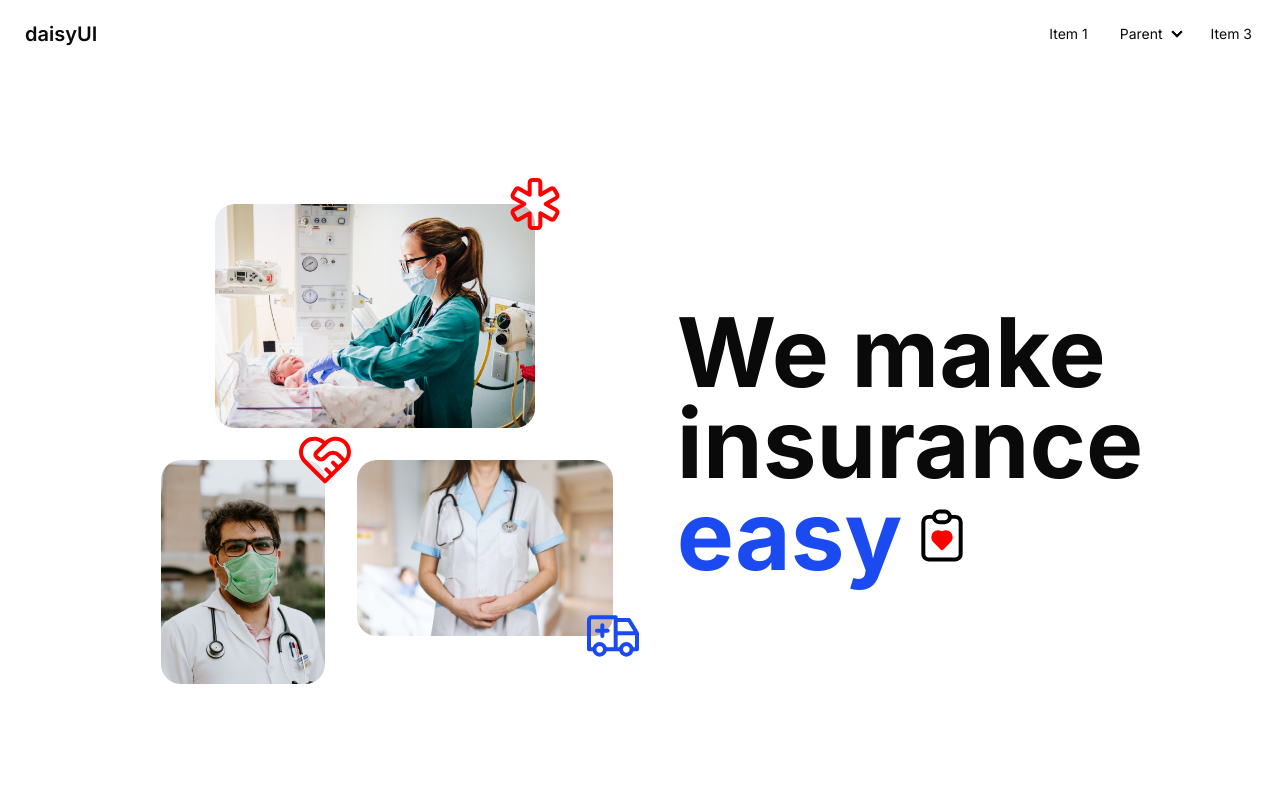
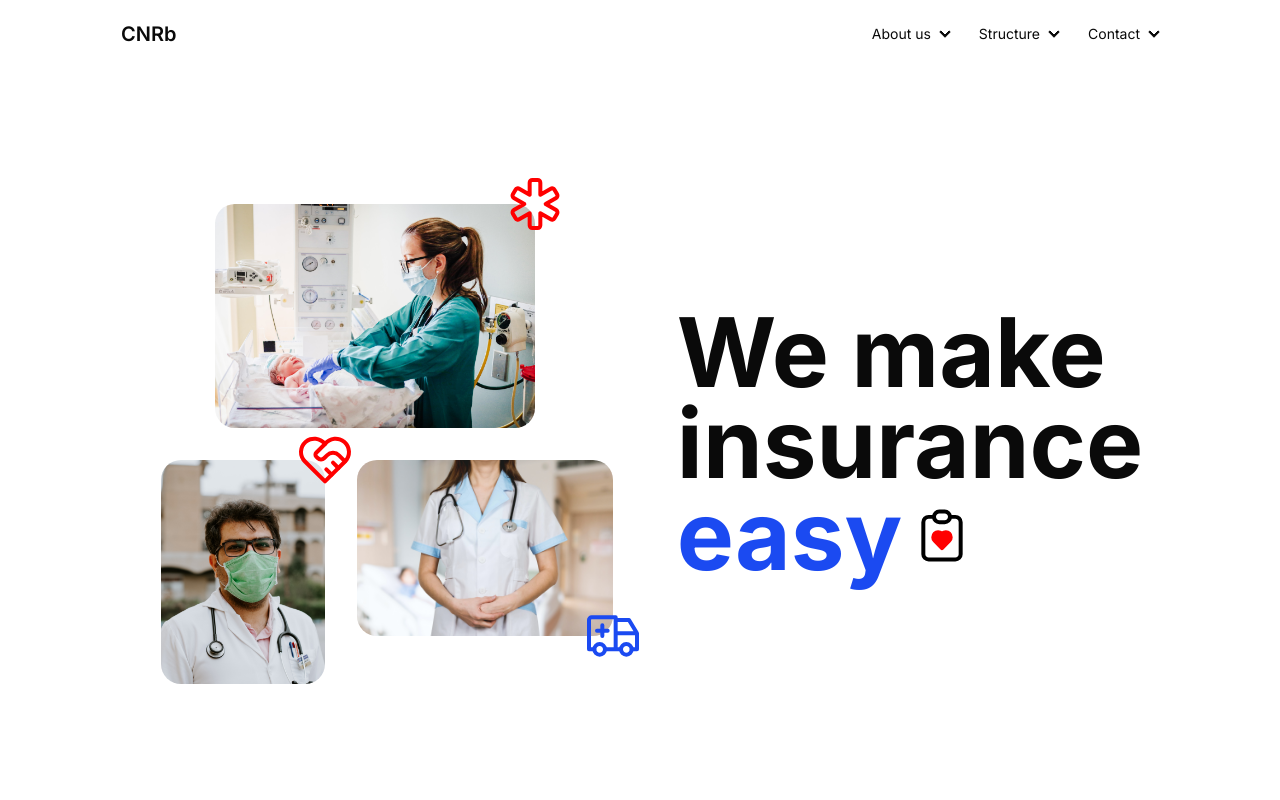
Before and after one commit to faun3/cnas-frontend-rebuild, a Next.js app: page / in a window 1280 px wide. Shown: the top 800 px of the page. Built offline with nearby package versions, Linux system fonts and the light colour scheme.

Commit message:
feat: add correct navbar content

```diff
--- a/app/layout.tsx
+++ b/app/layout.tsx
@@ -19,7 +19,11 @@ export default function RootLayout({
   return (
     <html lang="en">
       <body className={`${inter.className}`}>
-        <DaisyNav />
+        <div className="w-full flex justify-center">
+          <div className="w-[85%]">
+            <DaisyNav />
+          </div>
+        </div>
         <div className="lg:w-[1120px] md:w-[calc(836px-64px)] mx-auto">
           {children}
         </div>
--- a/components/DaisyNav.tsx
+++ b/components/DaisyNav.tsx
@@ -19,26 +19,6 @@ const DaisyNav = () => {
       ],
     },
     {
-      sectionTitle: "Public information",
-      subsections: [
-        "Budget",
-        "Contracts",
-        "Reports",
-        "Minutes",
-        "Agreements",
-        "Publications",
-        "Press Releases",
-        "News",
-        "Events",
-        "FAQs",
-        "Transparency Portal",
-      ],
-    },
-    {
-      sectionTitle: "Legislation",
-      subsections: ["In Romania", "In the EU"],
-    },
-    {
       sectionTitle: "Contact",
       subsections: [
         "Contact Us",
@@ -48,13 +28,12 @@ const DaisyNav = () => {
         "Phone numbers",
         "Public",
         "Open to public",
-        "Hearings with medical service providers",
         "Data safety",
       ],
     },
   ];
   return (
-    <div className="navbar bg-base-100">
+    <div className="navbar bg-base-100 justify-between">
       <div className="navbar-start">
         <div className="dropdown">
           <label
@@ -77,48 +56,48 @@ const DaisyNav = () => {
           <ul
             tabIndex={0}
             className="menu menu-sm dropdown-content mt-3 z-[1] p-2 shadow bg-base-100 rounded-box w-52">
-            <li>
-              <a>Item 1</a>
-            </li>
-            <li>
-              <a>Parent</a>
-              <ul className="p-2">
-                <li>
-                  <a>Submenu 1</a>
+            {navLinksObject.map((link, idx) => {
+              return (
+                <li key={idx}>
+                  <details>
+                    <summary>{link.sectionTitle}</summary>
+                    <ul>
+                      {link.subsections.map((subsection, ssIdx) => {
+                        return (
+                          <li key={ssIdx}>
+                            <a>{subsection}</a>
+                          </li>
+                        );
+                      })}
+                    </ul>
+                  </details>
                 </li>
-                <li>
-                  <a>Submenu 2</a>
-                </li>
-              </ul>
-            </li>
-            <li>
-              <a>Item 3</a>
-            </li>
+              );
+            })}
           </ul>
         </div>
-        <a className="btn btn-ghost normal-case text-xl">daisyUI</a>
+        <a className="btn btn-ghost normal-case text-xl">CNRb</a>
       </div>
-      <div className="navbar-end hidden lg:flex">
+      <div className="navbar-end hidden lg:flex lg:flex-nowrap">
         <ul className="menu menu-horizontal px-1">
-          <li>
-            <a>Item 1</a>
-          </li>
-          <li tabIndex={0}>
-            <details>
-              <summary>Parent</summary>
-              <ul className="p-2">
-                <li>
-                  <a>Submenu 1</a>
-                </li>
-                <li>
-                  <a>Submenu 2</a>
-                </li>
-              </ul>
-            </details>
-          </li>
-          <li>
-            <a>Item 3</a>
-          </li>
+          {navLinksObject.map((link, idx) => {
+            return (
+              <li key={idx}>
+                <details>
+                  <summary>{link.sectionTitle}</summary>
+                  <ul>
+                    {link.subsections.map((subsection, ssIdx) => {
+                      return (
+                        <li key={ssIdx}>
+                          <a>{subsection}</a>
+                        </li>
+                      );
+                    })}
+                  </ul>
+                </details>
+              </li>
+            );
+          })}
         </ul>
       </div>
     </div>
```
